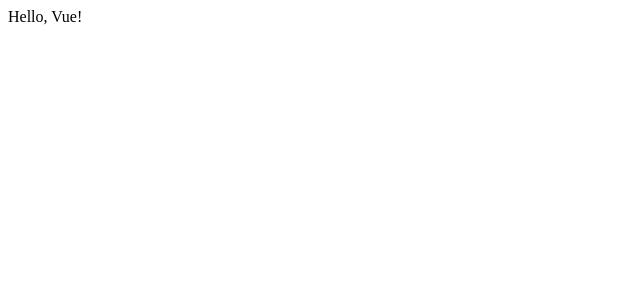
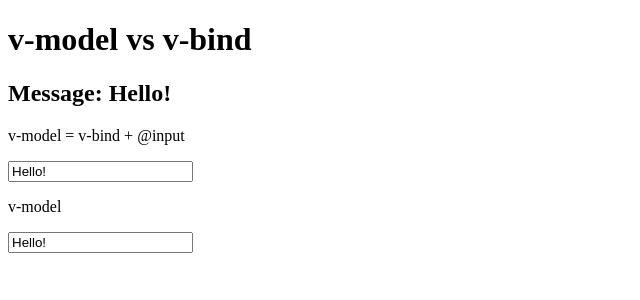
Before and after one commit to trinaldo3/learn-vue-3-with-bingyang, a Vue app: page / in a window 1280 px wide. Shown: the top 300 px of the page, without its empty margins (0-640 px from the left). Built offline with nearby package versions, Linux system fonts and the light colour scheme.

Commit message:
v-model vs v-bind

```diff
--- a/src/App.vue
+++ b/src/App.vue
@@ -1,13 +1,24 @@
 <template>
+  <h1>v-model vs v-bind</h1>
+  <h2>Message: {{ message }}</h2>
   <div>
-    <div>Hello, Vue!</div>
+    <p>v-model = v-bind + @input</p>
+    <input
+    type="text"
+    v-bind:value="message"
+    @input="message = $event.target.value" />
   </div>
-</template>
+  <div>
+    <p>v-model</p>
+    <input type="text" v-model="message" />
+  </div>
+  </template>
 
-<script setup>
+  <script setup>
+  import { ref } from 'vue'
+
+  let message = ref('Hello!')
 
 </script>
 
-<style lang="scss" scoped>
-
-</style>
+<style scoped></style>
```
